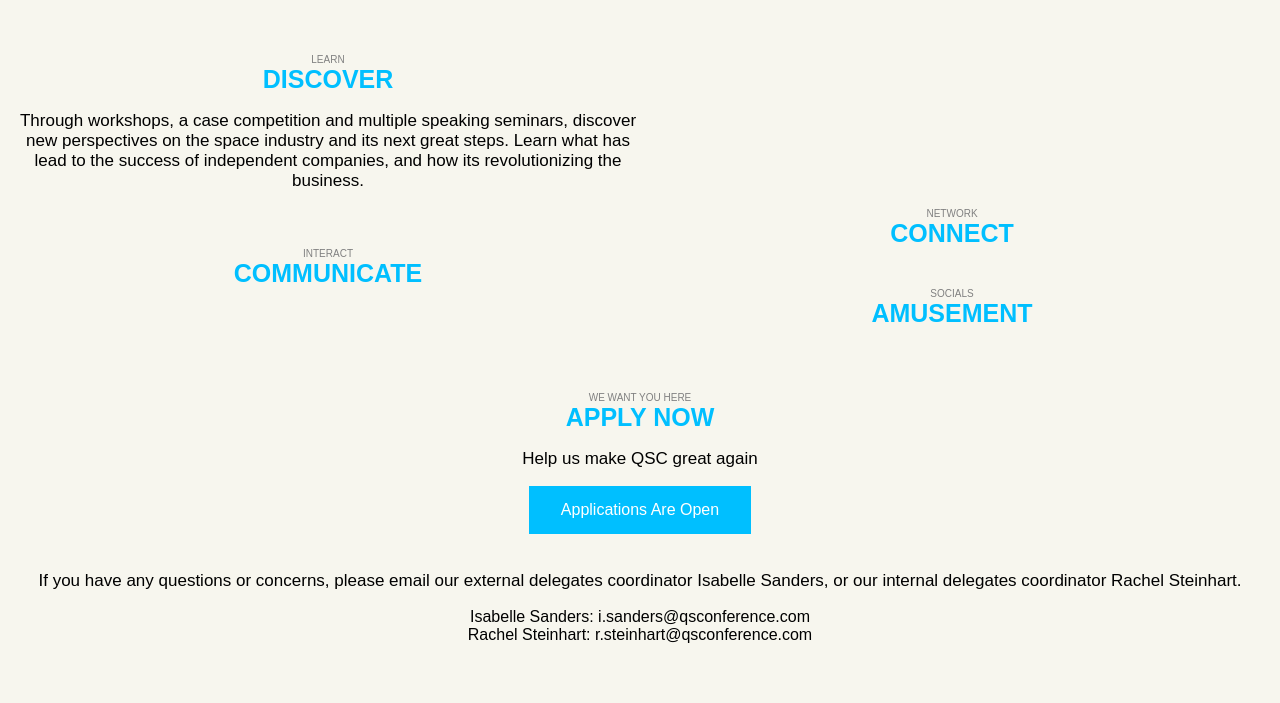
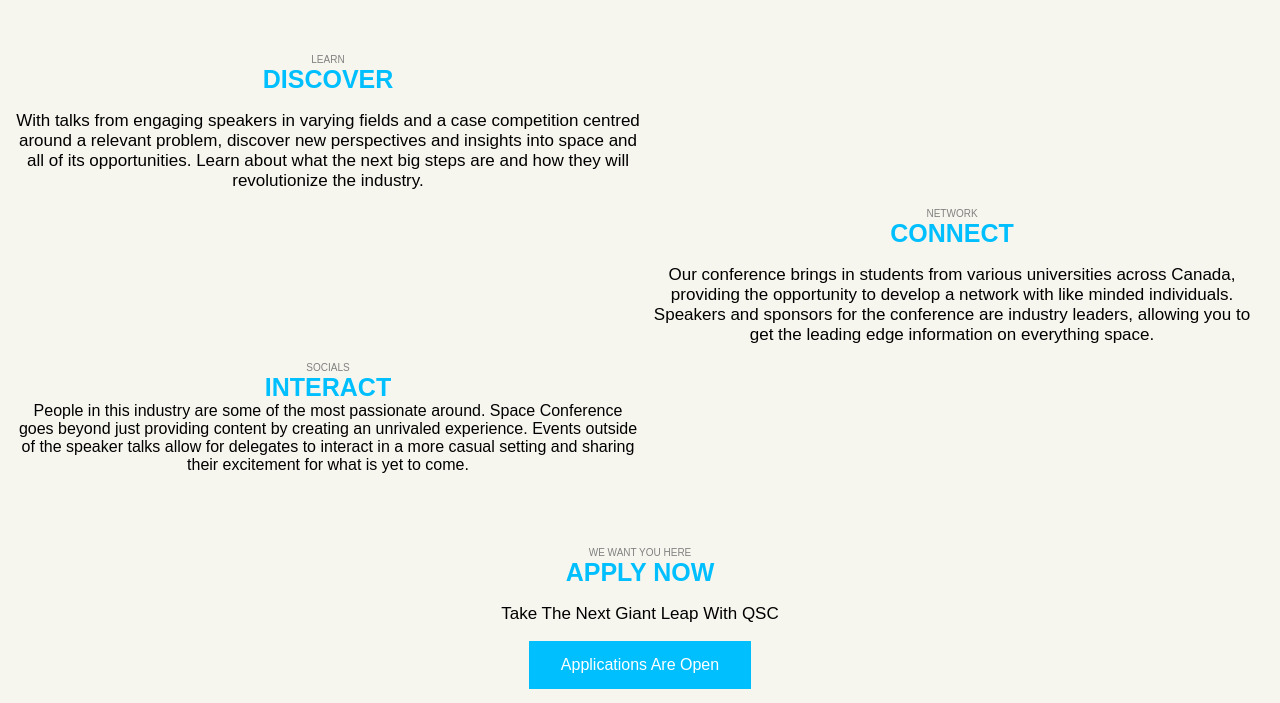
Before and after one commit to QSC/website, a plain HTML site: page delegates.html in a window 1280 px wide. Shown: the part 590-1293 px from the top of the page. Drawn offline with Linux system fonts and the light colour scheme.

Commit message:
going live pt1

```diff
--- a/delegates.html
+++ b/delegates.html
@@ -51,7 +51,7 @@
 		Discover
 	</p>
 	<p class="paragraph">
-		Through workshops, a case competition and multiple speaking seminars, discover new perspectives on the space industry and its next great steps. Learn what has lead to the success of independent companies, and how its revolutionizing the business.
+		With talks from engaging speakers in varying fields and a case competition centred around a relevant problem, discover new perspectives and insights into space and all of its opportunities. Learn about what the next big steps are and how they will revolutionize the industry.
 	</p>
 </div>
 </div>
@@ -64,27 +64,22 @@
 	<p class="delegates-head">
 		Connect
 	</p>
+	<p class="paragraph">
+		Our conference brings in students from various universities across Canada, providing the opportunity to develop a network with like minded individuals. Speakers and sponsors for the conference are industry leaders, allowing you to get the leading edge information on everything space.
+	</p>
 </div>
 </div>
 
 <div class="delegates-container">
 <div class="delegates-content">
 	<p class="delegates-sub">
-		Interact
-	</p>
-	<p class="delegates-head">
-		Communicate
-	</p>
-</div>
-</div>
-
-<div class="delegates-container2">
-<div class="delegates-content">
-	<p class="delegates-sub">
 		Socials
 	</p>
 	<p class="delegates-head">
-		Amusement
+		Interact
+	</p>
+	<p>
+		People in this industry are some of the most passionate around. Space Conference goes beyond just providing content by creating an unrivaled experience. Events outside of the speaker talks allow for delegates to interact in a more casual setting and sharing their excitement for what is yet to come.
 	</p>
 </div>
 </div>
@@ -98,7 +93,7 @@
 		Apply Now
 	</p>
 	<p class="paragraph">
-		Help us make QSC great again
+		Take The Next Giant Leap With QSC
 	</p>
 	<a target="_blank" href="https://qsconference.typeform.com/to/lwbTFW"><button class="button2"> Applications Are Open </button></a>
 	<p class="paragraph">
--- a/home.css
+++ b/home.css
@@ -375,11 +375,12 @@ p{
 
 .apply{
   height: 250px;
-  width: 100%;
+
   background-color: #f7f6ee;
   text-align: center;
   display: flex;
   flex-direction: column;
+  justify-content: center;
 }
 
 .apply-text{
@@ -390,7 +391,7 @@ p{
 }
 
 .button2 {
-  margin-bottom: 20px;
+
   font: 400 1.4em;
   cursor: pointer;
   background-color: deepskyblue;
```
